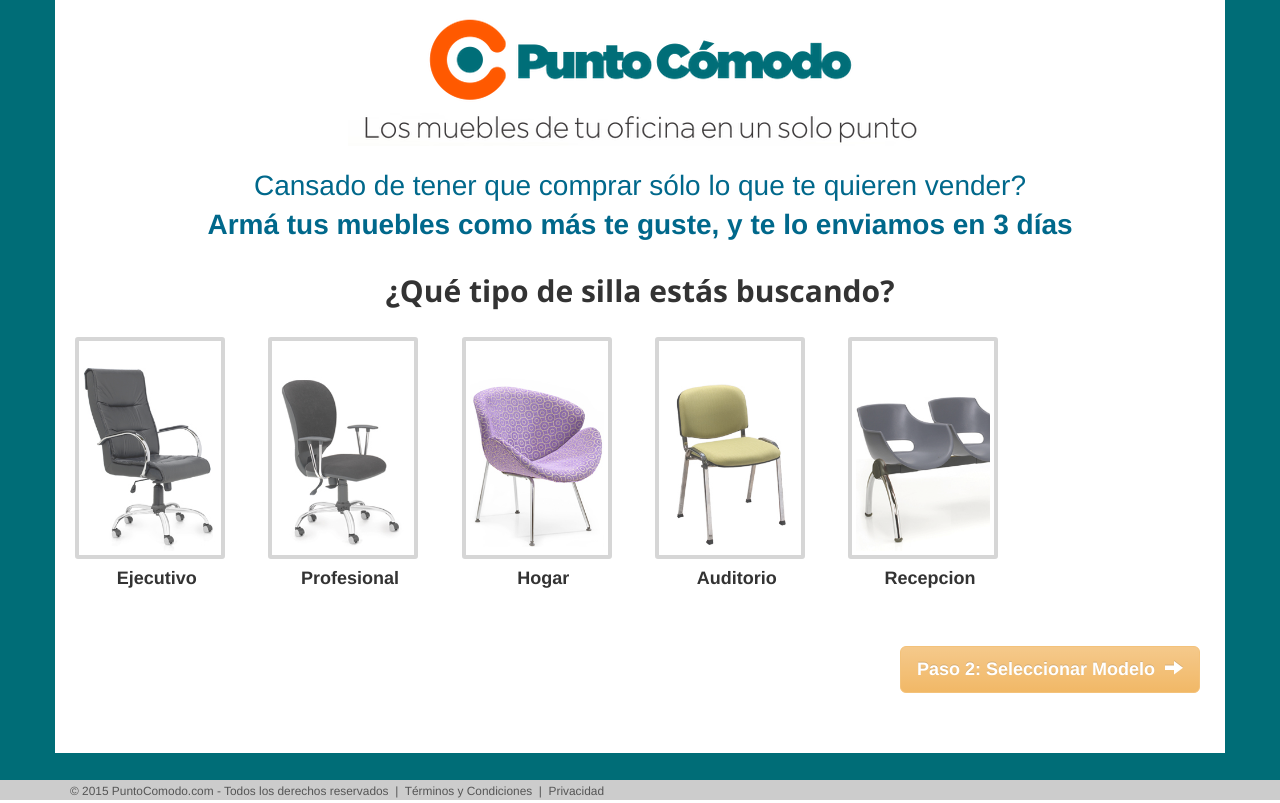
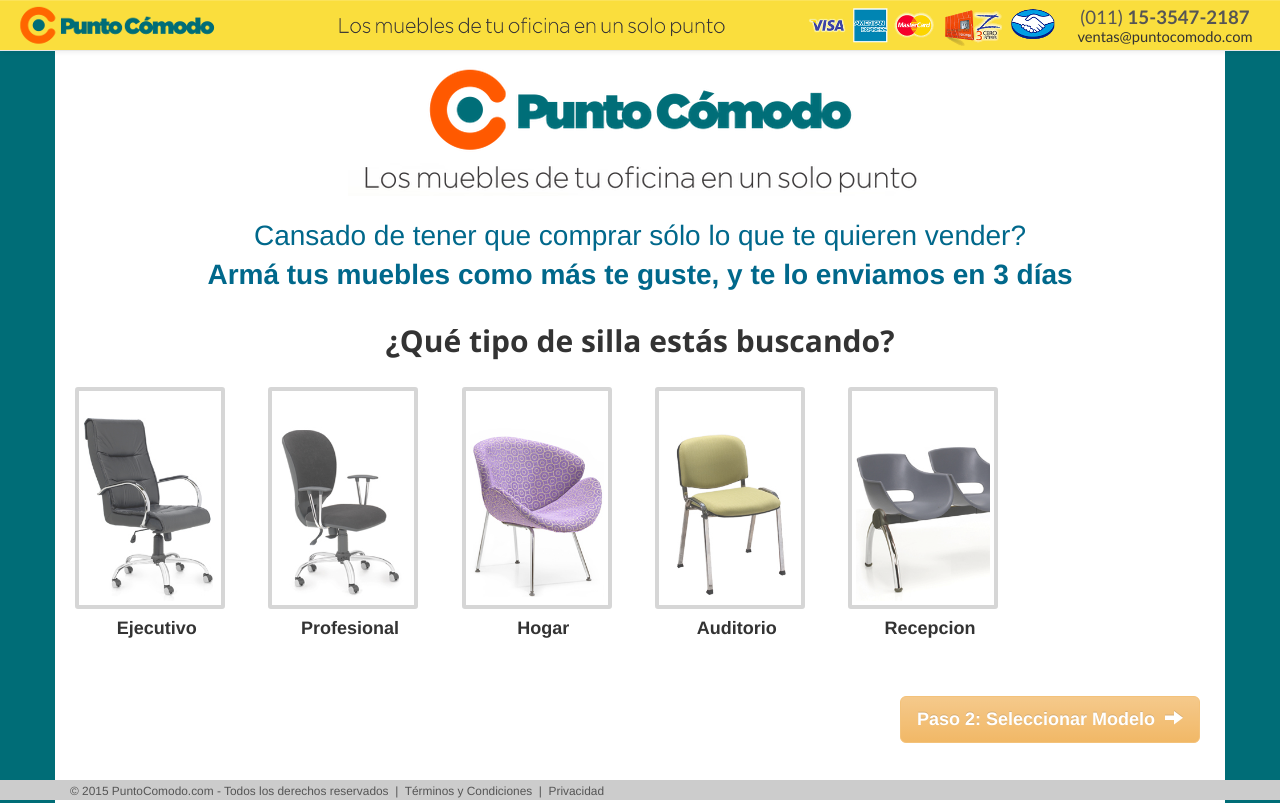
Before and after one commit to matiasleibovich/sillas.puntocomodo.com, a PHP site: page / in a window 1280 px wide. Run offline with PHP 8.4, Linux system fonts and the light colour scheme; some libraries are stand-ins or nearby versions.

Commit message:
top header

```diff
--- a/css/puntocomodo/landing.css
+++ b/css/puntocomodo/landing.css
@@ -204,3 +204,16 @@
 	padding: 5px 16px;
 	font-size: 14px;
 }
+
+#slideshow {
+    position: relative;
+    height: 50px;
+}
+
+#slideshow > div {
+    position: absolute;
+    top: 2px;
+    left: 10px;
+    right: 10px;
+    bottom: 2px;
+}
--- a/index.php
+++ b/index.php
@@ -23,8 +23,60 @@
 	</head>
 	<body>
 
+	  <nav class="navbar navbar-default navbar-fixed-top" style="background-color: #FADE3D; background-image: none;">
+      <div class="container" style="width: 100%;">
+
+      	<table style="width: 100%;">
+      	<tr><td style="width: 250px;">
+          <img src="img/puntocomodo/header_logo.png">
+      	</td><td style="text-align:center;">
+
+			<div id="slideshow">
+			   <div>
+			     <img src="img/puntocomodo/header_img_1.png" style="margin-top:10px;">
+			   </div>
+			   <div>
+			     <img src="img/puntocomodo/header_img_2.png" style="margin-top:-2px;">
+			   </div>
+			   <div>
+			     <img src="img/puntocomodo/header_img_3.png" style="margin-top:5px;">
+			   </div>
+			   <div>
+			     <img src="img/puntocomodo/header_img_4.png">
+			   </div>
+			   <div>
+			     <img src="img/puntocomodo/header_img_5.png">
+			   </div>
+			</div>
+
+			<script>
+				$("#slideshow > div:gt(0)").hide();
+
+				setInterval(function() {
+				  $('#slideshow > div:first')
+				    .fadeOut(1000)
+				    .next()
+				    .fadeIn(1000)
+				    .end()
+				    .appendTo('#slideshow');
+				},  2000);
+			</script>
+
+
+      	</td><td style="width: 270px; text-align:center;">
+            <img src="img/puntocomodo/banner_tarjetas_2.png">
+      	</td><td style="width: 200px; font: 11pt 'Trebuchet MS',Tahoma,Verdana; color: #555; margin: 5px; text-align:center;">
+				<span style="font-size: 14pt;">(011) <b>15-3547-2187</b></span><br>
+				<a href="mailto:ventas@puntocomodo.com" style="color:#333; text-decoration:none;">ventas@puntocomodo.com</a>
+      	</td></tr>
+      	</table>
+
+      </div>
+      </nav>
+
+
 		<!-- body -->
-		<div class="cuerpo">
+		<div class="cuerpo" style="margin-top: 50px;">
 			<div class="container">
 
 				<form method="post" action="gracias.php">
--- a/mail_puntocomodo.php
+++ b/mail_puntocomodo.php
@@ -30,12 +30,11 @@
 require('mail_template_1.php');
 $mail = $smtp->send($to, $headers, $body);
 
-/*
+
 if (PEAR::isError($mail)) {
   echo("<p>" . $mail->getMessage() . "</p>");
  } else {
   echo("<p>Message successfully sent!</p>");
  }
-*/
 
 ?>
```
Also changed, not shown: img/puntocomodo/header_img_1.png (added), img/puntocomodo/header_img_2.png (added), img/puntocomodo/header_img_3.png (added), img/puntocomodo/header_img_4.png (added), img/puntocomodo/header_img_5.png (added), img/puntocomodo/header_logo.png (added).
